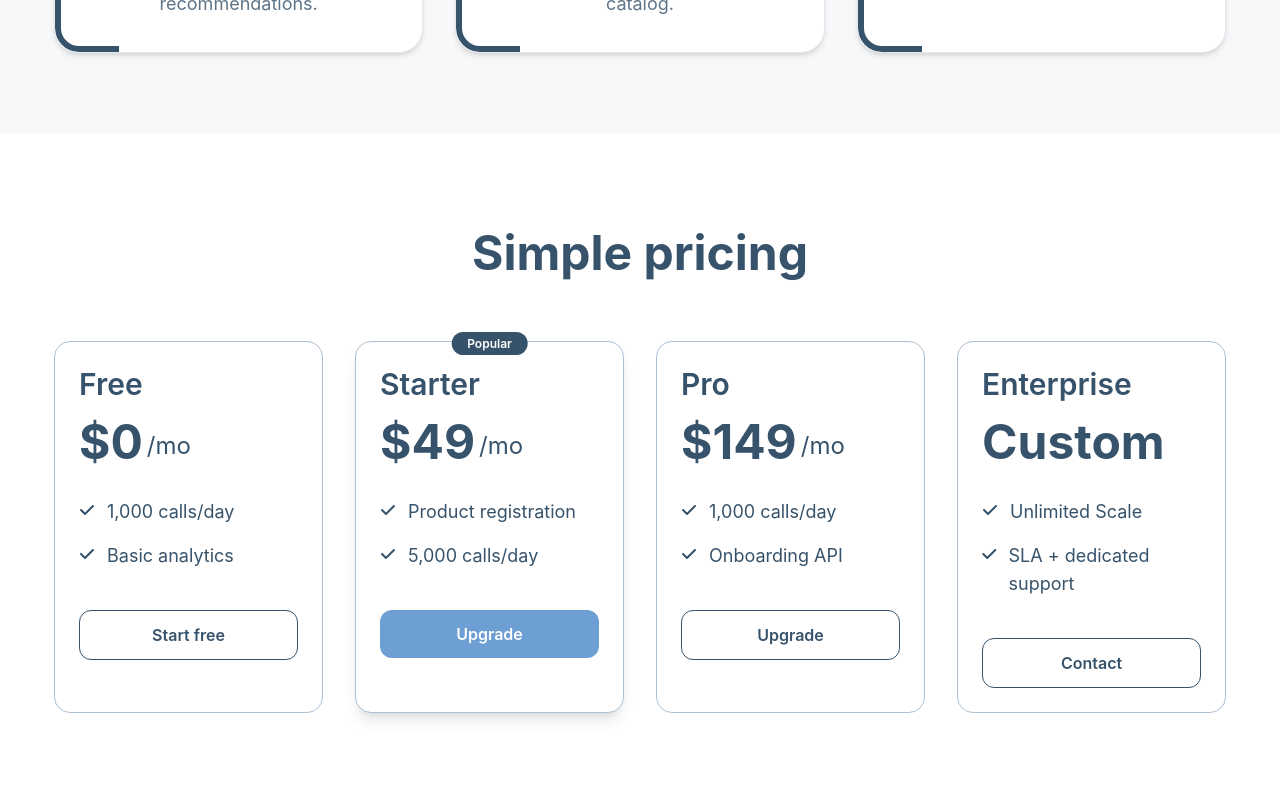
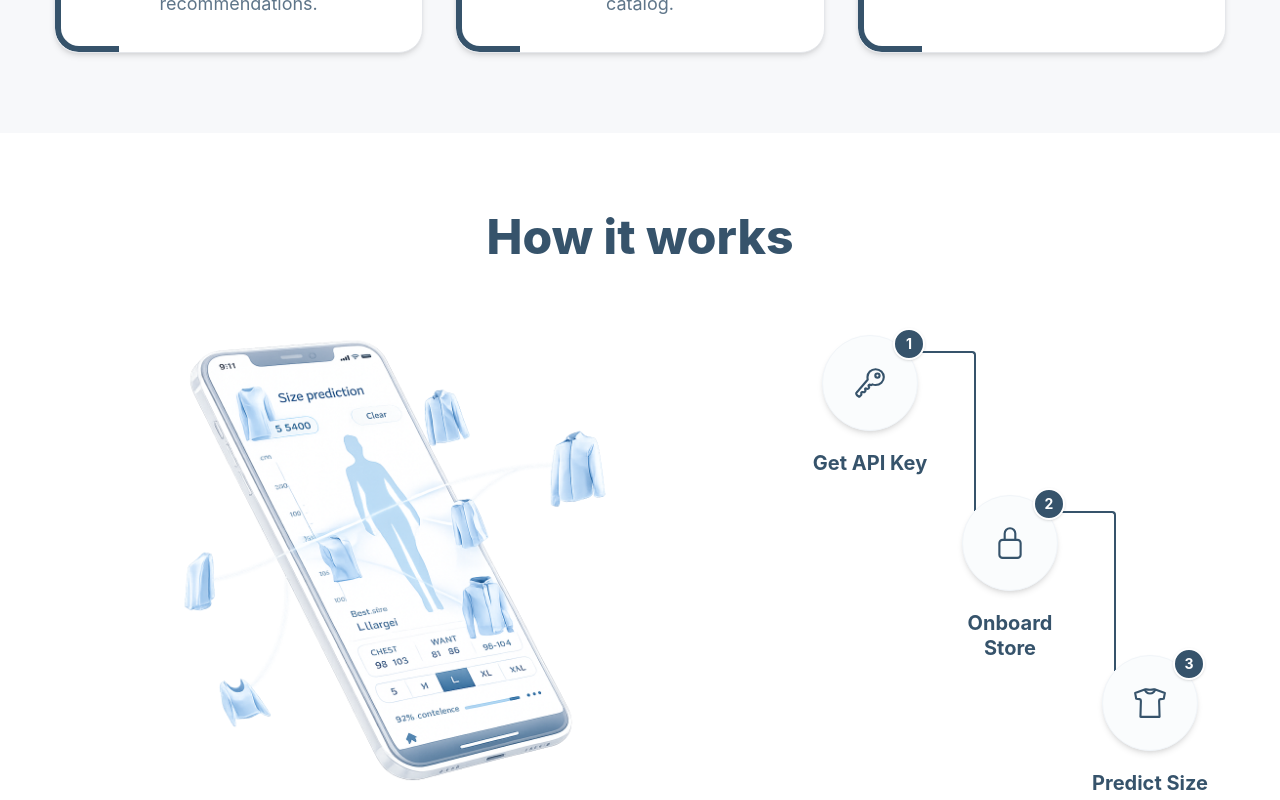
Before and after one commit to arooba-amjad/Size-intelligence, a React (Vite) app: page / in a window 1280 px wide. Shown: the part 1640-2440 px from the top of the page. Built offline with nearby package versions, Linux system fonts and the light colour scheme.

Commit message:
How it works ! section added

```diff
--- a/src/App.tsx
+++ b/src/App.tsx
@@ -2,6 +2,7 @@ import Hero from "./components/Hero/Hero";
 import Navbar from "./components/Hero/Navbar";
 import ProblemSection from "./components/ProblemSection/ProblemSection";
 import PricingSection from "./components/Pricing/PricingSection";
+import HowItWorks from "./components/HowItWorks/HowItWorks";
 
 function App() {
   return (
@@ -9,6 +10,7 @@ function App() {
       <Navbar />
       <Hero />
       <ProblemSection />
+      <HowItWorks />
       <PricingSection />
     </>
   );
--- /dev/null
+++ b/src/components/HowItWorks/HowItWorks.tsx
@@ -0,0 +1,99 @@
+import howItWorksImage from "../../assets/how-it-works.png";
+import { IoKeyOutline, IoLockClosedOutline, IoShirtOutline } from "react-icons/io5";
+
+const HowItWorks = () => {
+  return (
+    <section className="py-20 bg-white">
+      <div className="max-w-[1220px] mx-auto px-6">
+
+        {/* Heading */}
+        <h2 className="text-4xl lg:text-5xl font-extrabold text-center text-[#36536B]">
+          How it works
+        </h2>
+
+        {/* Main Content */}
+        <div className="mt-16 flex flex-col lg:flex-row items-center justify-between gap-12">
+
+          {/* Left Image */}
+          <div className="w-full lg:w-[55%] flex justify-center">
+            <img
+              src={howItWorksImage}
+              alt="How It Works"
+              className="w-full max-w-[500px] transition-all duration-500 hover:scale-105"
+            />
+          </div>
+
+          {/* Right Timeline */}
+          <div className="w-full lg:w-[45%] relative h-[480px] max-w-[420px] mx-auto lg:mx-0">
+
+            {/* ================= STEP 1 ================= */}
+            <div className="absolute w-32 flex flex-col items-center" style={{ top: "0px", left: "0px" }}>
+
+              {/* Connector Line to Step 2 */}
+              <div
+                className="absolute border-t-[2.5px] border-r-[2.5px] border-[#36536B] rounded-tr-[4px]"
+                style={{ top: "16px", left: "90px", width: "80px", height: "160px", zIndex: 0 }}
+              ></div>
+
+              {/* Circle & Icon */}
+              <div className="relative group w-24 h-24 rounded-full bg-[#FAFCFD] border border-slate-100 shadow-md flex items-center justify-center z-10 transition-transform duration-300 hover:scale-105">
+                {/* Number Badge */}
+                <div className="absolute top-0 right-0 translate-x-1/4 -translate-y-1/4 w-8 h-8 rounded-full bg-[#36536B] text-white text-sm font-bold flex items-center justify-center border-2 border-white shadow-sm z-20">
+                  1
+                </div>
+                <IoKeyOutline size={34} className="text-[#36536B]" />
+              </div>
+
+              <h3 className="mt-5 text-xl font-bold text-[#36536B] text-center leading-tight">
+                Get API Key
+              </h3>
+            </div>
+
+            {/* ================= STEP 2 ================= */}
+            <div className="absolute w-32 flex flex-col items-center" style={{ top: "160px", left: "140px" }}>
+
+              {/* Connector Line to Step 3 */}
+              <div
+                className="absolute border-t-[2.5px] border-r-[2.5px] border-[#36536B] rounded-tr-[4px]"
+                style={{ top: "16px", left: "90px", width: "80px", height: "160px", zIndex: 0 }}
+              ></div>
+
+              {/* Circle & Icon */}
+              <div className="relative group w-24 h-24 rounded-full bg-[#FAFCFD] border border-slate-100 shadow-md flex items-center justify-center z-10 transition-transform duration-300 hover:scale-105">
+                {/* Number Badge */}
+                <div className="absolute top-0 right-0 translate-x-1/4 -translate-y-1/4 w-8 h-8 rounded-full bg-[#36536B] text-white text-sm font-bold flex items-center justify-center border-2 border-white shadow-sm z-20">
+                  2
+                </div>
+                <IoLockClosedOutline size={34} className="text-[#36536B]" />
+              </div>
+
+              <h3 className="mt-5 text-xl font-bold text-[#36536B] text-center leading-tight">
+                Onboard Store
+              </h3>
+            </div>
+
+            {/* ================= STEP 3 ================= */}
+            <div className="absolute w-32 flex flex-col items-center" style={{ top: "320px", left: "280px" }}>
+
+              {/* Circle & Icon */}
+              <div className="relative group w-24 h-24 rounded-full bg-[#FAFCFD] border border-slate-100 shadow-md flex items-center justify-center z-10 transition-transform duration-300 hover:scale-105">
+                {/* Number Badge */}
+                <div className="absolute bottom-5 top-0 right-0 translate-x-1/4 -translate-y-1/4 w-8 h-8 rounded-full bg-[#36536B] text-white text-sm font-bold flex items-center justify-center border-2 border-white shadow-sm z-20">
+                  3
+                </div>
+                <IoShirtOutline size={34} className="text-[#36536B]" />
+              </div>
+
+              <h3 className="mt-5 text-xl font-bold text-[#36536B] text-center leading-tight">
+                Predict Size
+              </h3>
+            </div>
+
+          </div>
+        </div>
+      </div>
+    </section>
+  );
+};
+
+export default HowItWorks;
--- /dev/null
+++ b/src/components/HowItWorks/StepCard.tsx
@@ -0,0 +1,69 @@
+import type { IconType } from "react-icons";
+
+interface StepCardProps {
+  number: number;
+  title: string;
+  icon: IconType;
+  isLast?: boolean;
+}
+
+const StepCard = ({
+  number,
+  title,
+  icon: Icon,
+  isLast = false,
+}: StepCardProps) => {
+  return (
+    <div className="relative flex items-start gap-8 pb-10">
+
+      {/* Timeline */}
+
+      <div className="relative w-20 flex justify-center">
+
+        {/* Number */}
+
+        <div className="absolute -top-1 left-0 w-9 h-9 rounded-full bg-[#36536B] text-white text-sm font-semibold flex items-center justify-center z-20">
+          {number}
+        </div>
+
+        {/* Horizontal Line */}
+
+        {!isLast && (
+          <>
+            <div className="absolute top-4 left-9 w-16 h-[3px] bg-[#36536B]" />
+
+            {/* Vertical Line */}
+
+            <div className="absolute top-4 left-[100px] w-[3px] h-28 bg-[#36536B]" />
+          </>
+        )}
+      </div>
+
+      {/* Content */}
+
+      <div>
+
+        {/* Icon */}
+
+        <div className="w-24 h-24 rounded-full bg-[#F6FBFC] shadow-lg flex items-center justify-center transition-all duration-300 hover:scale-105">
+
+          <Icon
+            size={36}
+            className="text-[#36536B]"
+          />
+
+        </div>
+
+        {/* Title */}
+
+        <h3 className="mt-1 text-[28px] font-bold text-[#36536B]">
+          {title}
+        </h3>
+
+      </div>
+
+    </div>
+  );
+};
+
+export default StepCard;
```
Also changed, not shown: src/assets/how-it-works.png (added).
